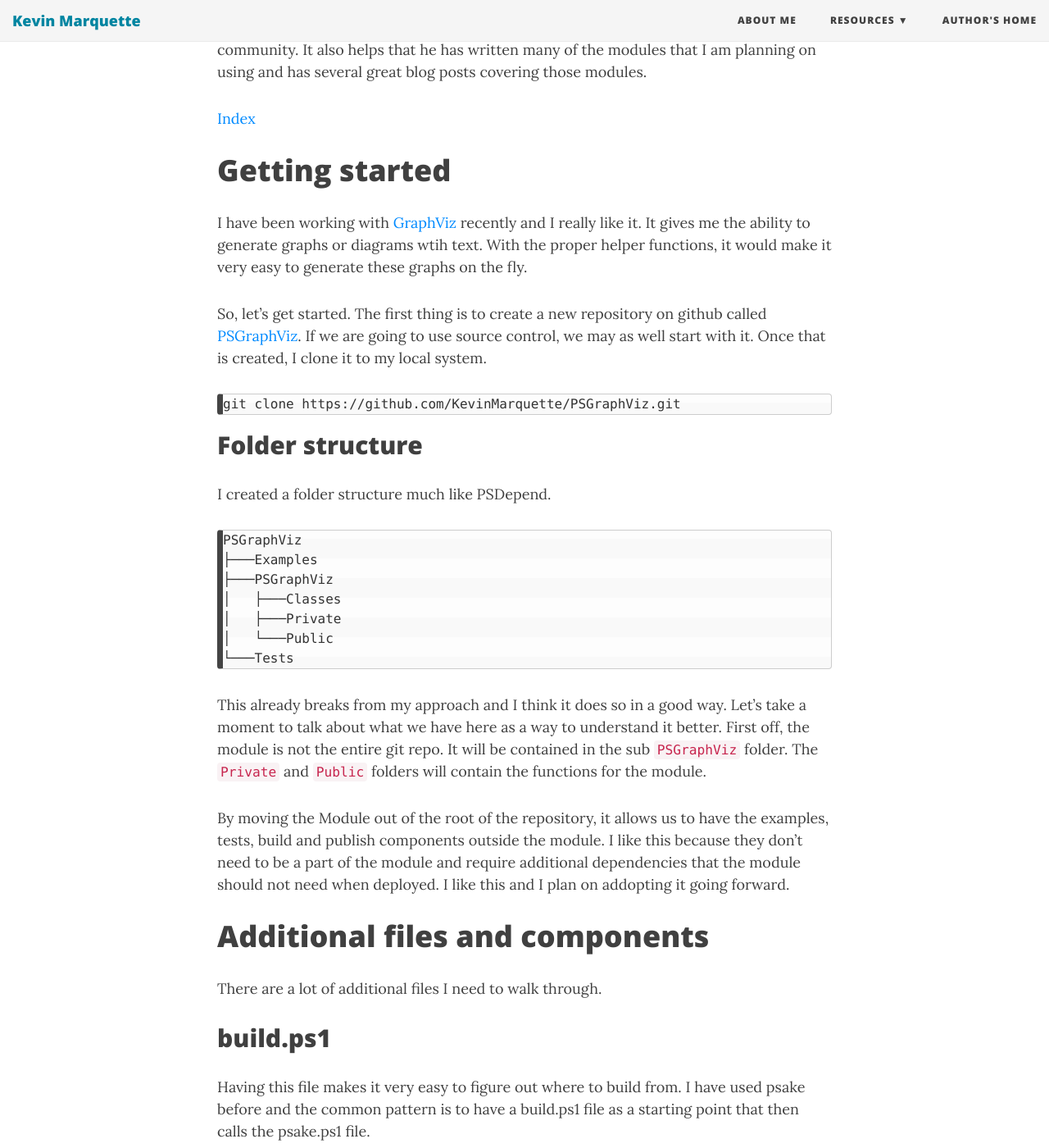
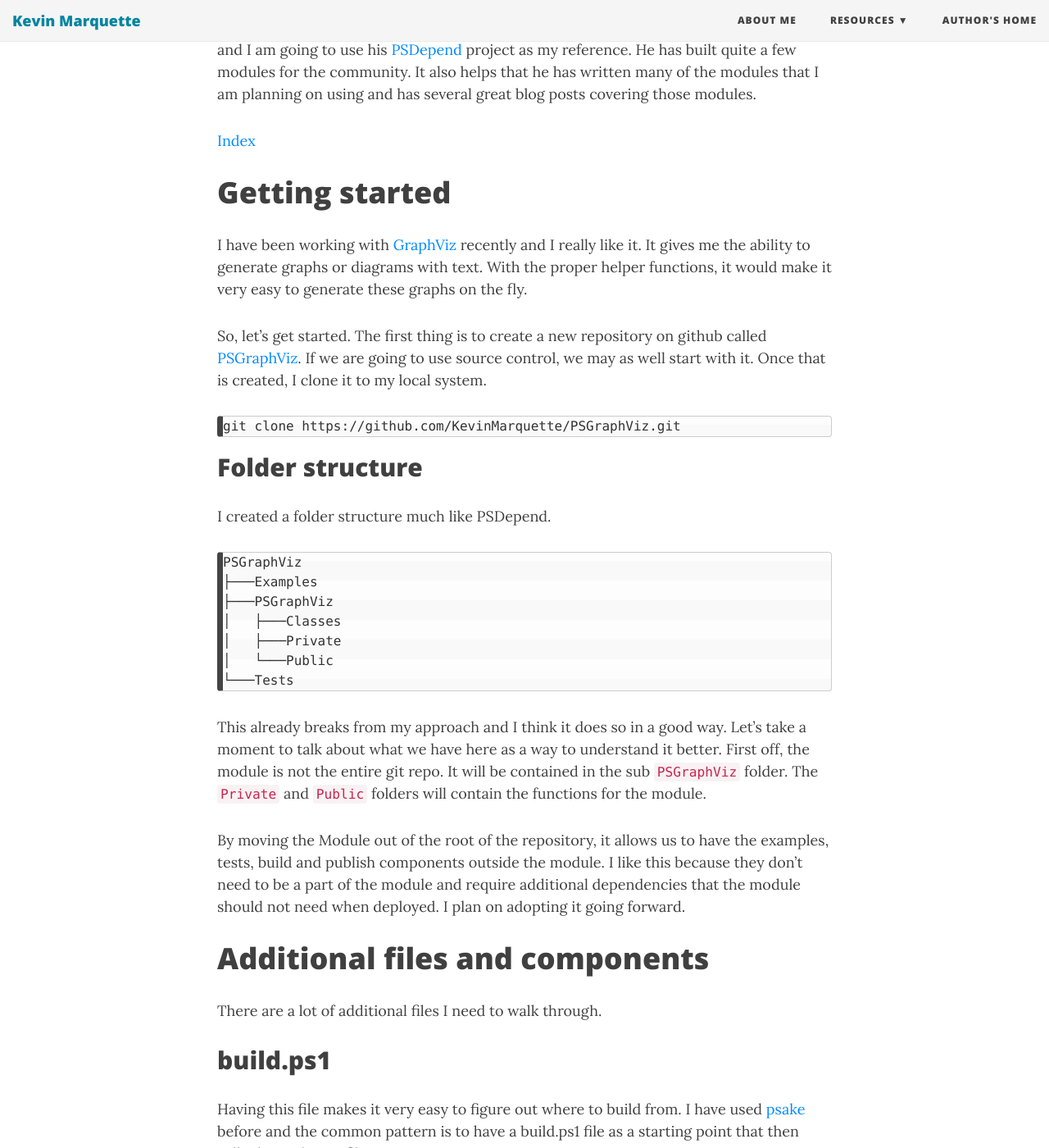
Before and after one commit to KevinMarquette/kevinmarquette.github.io, a Jekyll site: the page built from _posts/2017-1-21-powershell-module-continious-delivery-pipeline.md, in a window 1280 px wide and 1400 px high, scrolled down 750 px. Shown: the whole window at 82% size. Built offline with Jekyll 4.4.1, drawn with Linux system fonts in a browser that asks for light colours; nearby versions of some CDN libraries; a script that is not in the unit is left out; some of the changed text lies outside the part shown.

Commit message:
Made corrections based on feedback from Lee Daily.

```diff
--- a/_posts/2017-1-21-powershell-module-continious-delivery-pipeline.md
+++ b/_posts/2017-1-21-powershell-module-continious-delivery-pipeline.md
@@ -10,12 +10,12 @@
 
 I also realize that I may have some older ideas baked into my process. I have seen a lot of good work in the community that I have not formally adopted because what I had just worked. It was quick and easy to run with.
 
-I am working on a new module and I want to rethink a lot of the things I have done when setting up a new module. To help get a fresh perspective on this, I am going to build it based on the work done by Warren Frame ([RamblingCookieMonster](http://ramblingcookiemonster.github.io/)) and I am going to use his [PSDepend](https://github.com/RamblingCookieMonster/PSDepend) project as my reference. He has built quite a few modules for the community. It also helps that he has written many of the modules that I am planning on using and has several great blog posts covering those modules.
+I am working on a new module and I want to rethink a lot of the things I have done when setting up a new module. I especially want to incorporate CI/CD (Continious Integration and Continious Delivery) ideas into my pipeline. To help get a fresh perspective on this, I am going to build it based on the work done by Warren Frame ([RamblingCookieMonster](http://ramblingcookiemonster.github.io/)) and I am going to use his [PSDepend](https://github.com/RamblingCookieMonster/PSDepend) project as my reference. He has built quite a few modules for the community. It also helps that he has written many of the modules that I am planning on using and has several great blog posts covering those modules.
 
 [Index](#index)
 
 # Getting started
-I have been working with [GraphViz](http://graphviz.org/) recently and I really like it. It gives me the ability to generate graphs or diagrams wtih text. With the proper helper functions, it would make it very easy to generate these graphs on the fly.
+I have been working with [GraphViz](http://graphviz.org/) recently and I really like it. It gives me the ability to generate graphs or diagrams with text. With the proper helper functions, it would make it very easy to generate these graphs on the fly.
 
 So, let's get started. The first thing is to create a new repository on github called [PSGraphViz](https://github.com/KevinMarquette/PSGraphViz). If we are going to use source control, we may as well start with it. Once that is created, I clone it to my local system.
 
@@ -35,14 +35,14 @@
 
 This already breaks from my approach and I think it does so in a good way. Let's take a moment to talk about what we have here as a way to understand it better. First off, the module is not the entire git repo. It will be contained in the sub `PSGraphViz` folder. The `Private` and `Public` folders will contain the functions for the module.
 
-By moving the Module out of the root of the repository, it allows us to have the examples, tests, build and publish components outside the module. I like this because they don't need to be a part of the module and require additional dependencies that the module should not need when deployed. I like this and I plan on addopting it going forward.
+By moving the Module out of the root of the repository, it allows us to have the examples, tests, build and publish components outside the module. I like this because they don't need to be a part of the module and require additional dependencies that the module should not need when deployed. I plan on adopting it going forward.
 
 # Additional files and components
 
 There are a lot of additional files I need to walk through.
 
 ## build.ps1
-Having this file makes it very easy to figure out where to build from. I have used psake before and the common pattern is to have a build.ps1 file as a starting point that then calls the psake.ps1 file.
+Having this file makes it very easy to figure out where to build from. I have used [psake](https://github.com/psake/psake) before and the common pattern is to have a build.ps1 file as a starting point that then calls the psake.ps1 file.
 
     param ($Task = 'Default')
 
@@ -62,7 +62,7 @@
 
 ## psake.ps1
 
-This is the [psake](https://github.com/psake/psake) script that runs all the build tasks. A lot of the magic is happening here. It has 4 tasks defined. `init`, `test`, `build` and `deploy`.
+This is the psake script that runs all the build tasks. A lot of the magic is happening here. It has 4 tasks defined. `init`, `test`, `build` and `deploy`.
 
 As I walk the [psake.ps1](https://github.com/RamblingCookieMonster/PSDeploy/blob/master/psake.ps1) script from PSDeploy, it looks very approachable. There are some hooks in there to account for running in a build system and publishing test results from pester to that build. I can borrow this as it is without changing anything. It is a little long to post here so check it out on the repo.
 
```
Also changed, not shown: other parts of _posts/2017-1-21-powershell-module-continious-delivery-pipeline.md (+1 -1 lines).
